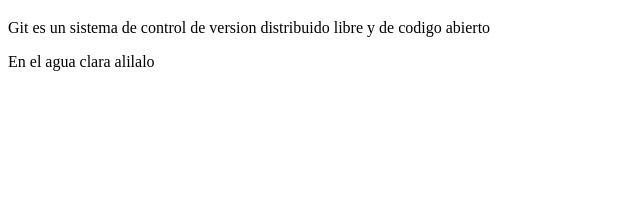
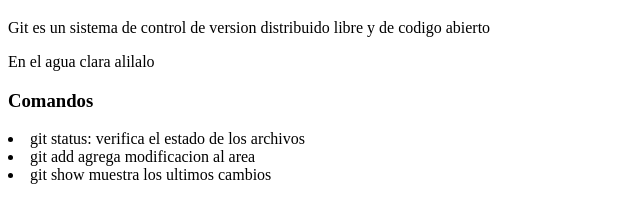
Before and after one commit to posnegro/web-git, a plain HTML site: page index.htm in a window 1280 px wide. Shown: the part 61-284 px from the top of the page, without its empty margins (0-640 px from the left). Drawn offline with Linux system fonts and the light colour scheme.

Commit message:
2agregando comando

```diff
--- a/index.htm
+++ b/index.htm
@@ -14,5 +14,9 @@
     <p>
         En el agua clara alilalo
     </p>
+    <h3>Comandos</h3>
+    <li>git status: verifica el estado de los archivos</li>
+    <li>git add agrega modificacion al area</li>
+    <li>git show muestra los ultimos cambios</li>
 </body>
 </html>
```
